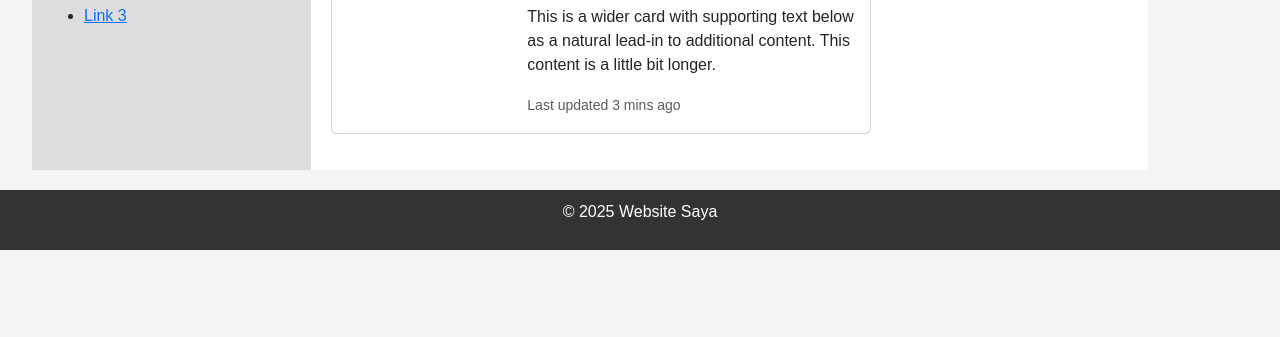
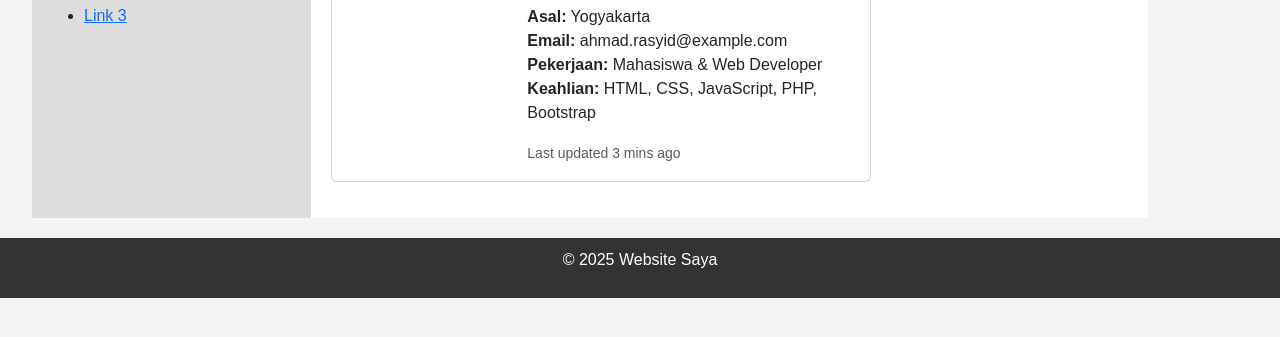
Before and after one commit to omzikzik/omzikzik.github.io, a plain HTML site: page web_latihan1/tentang.html in a window 1280 px wide. Shown: the part 273-610 px from the top of the page. Drawn offline with nearby package versions, Linux system fonts and the light colour scheme.

Commit message:
Update tentang.html

```diff
--- a/web_latihan1/tentang.html
+++ b/web_latihan1/tentang.html
@@ -43,7 +43,12 @@
           <div class="col-md-8">
               <div class="card-body">
                 <h5 class="card-title">Card title</h5>
-                <p class="card-text">This is a wider card with supporting text below as a natural lead-in to additional content. This content is a little bit longer.</p>
+                <p class="card-text">
+                    <strong>Asal:</strong> Yogyakarta<br>
+                    <strong>Email:</strong> ahmad.rasyid@example.com<br>
+                    <strong>Pekerjaan:</strong> Mahasiswa & Web Developer<br>
+                    <strong>Keahlian:</strong> HTML, CSS, JavaScript, PHP, Bootstrap
+                </p>
                 <p class="card-text"><small class="text-body-secondary">Last updated 3 mins ago</small></p>
               </div>
           </div>
```
